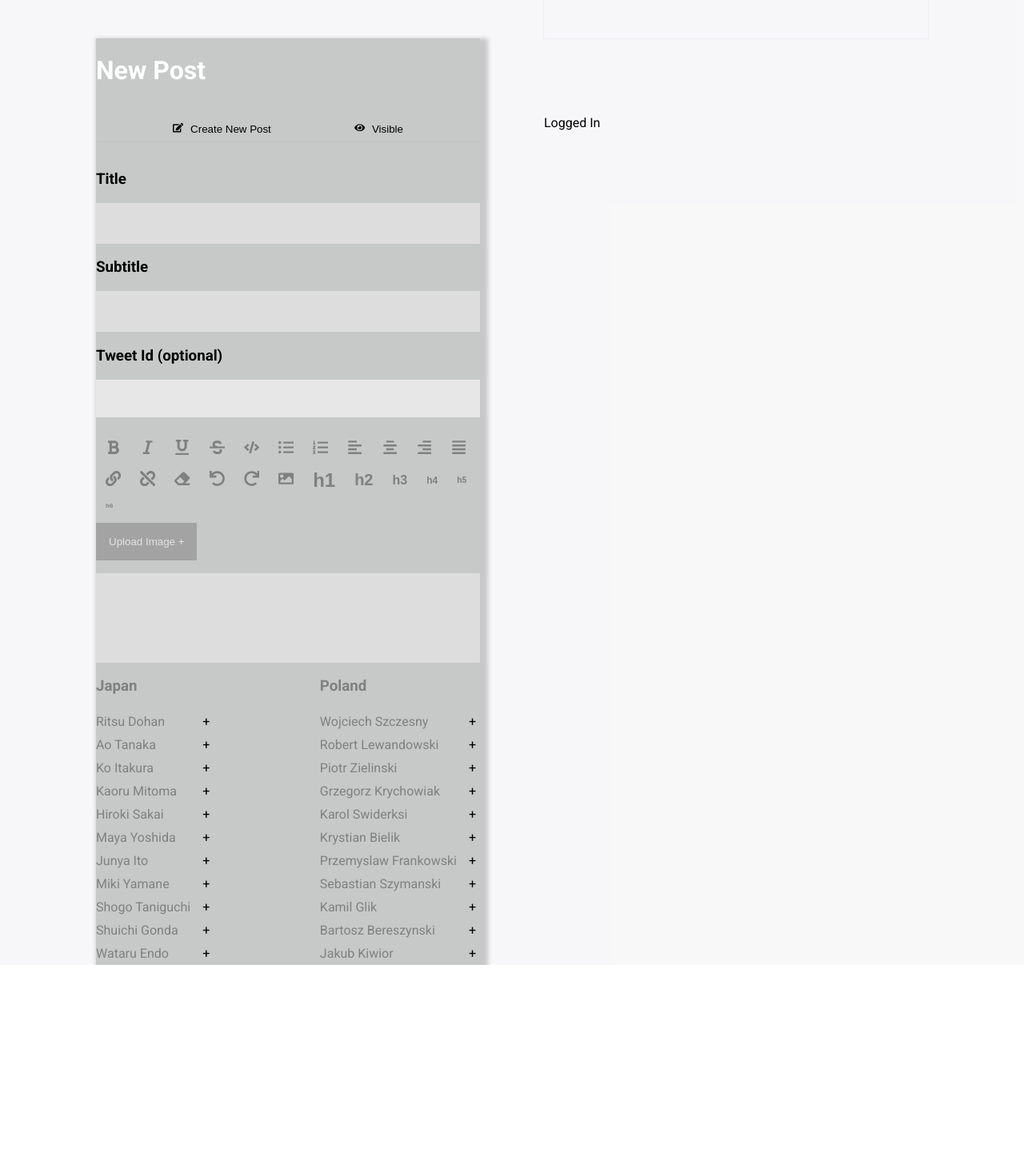
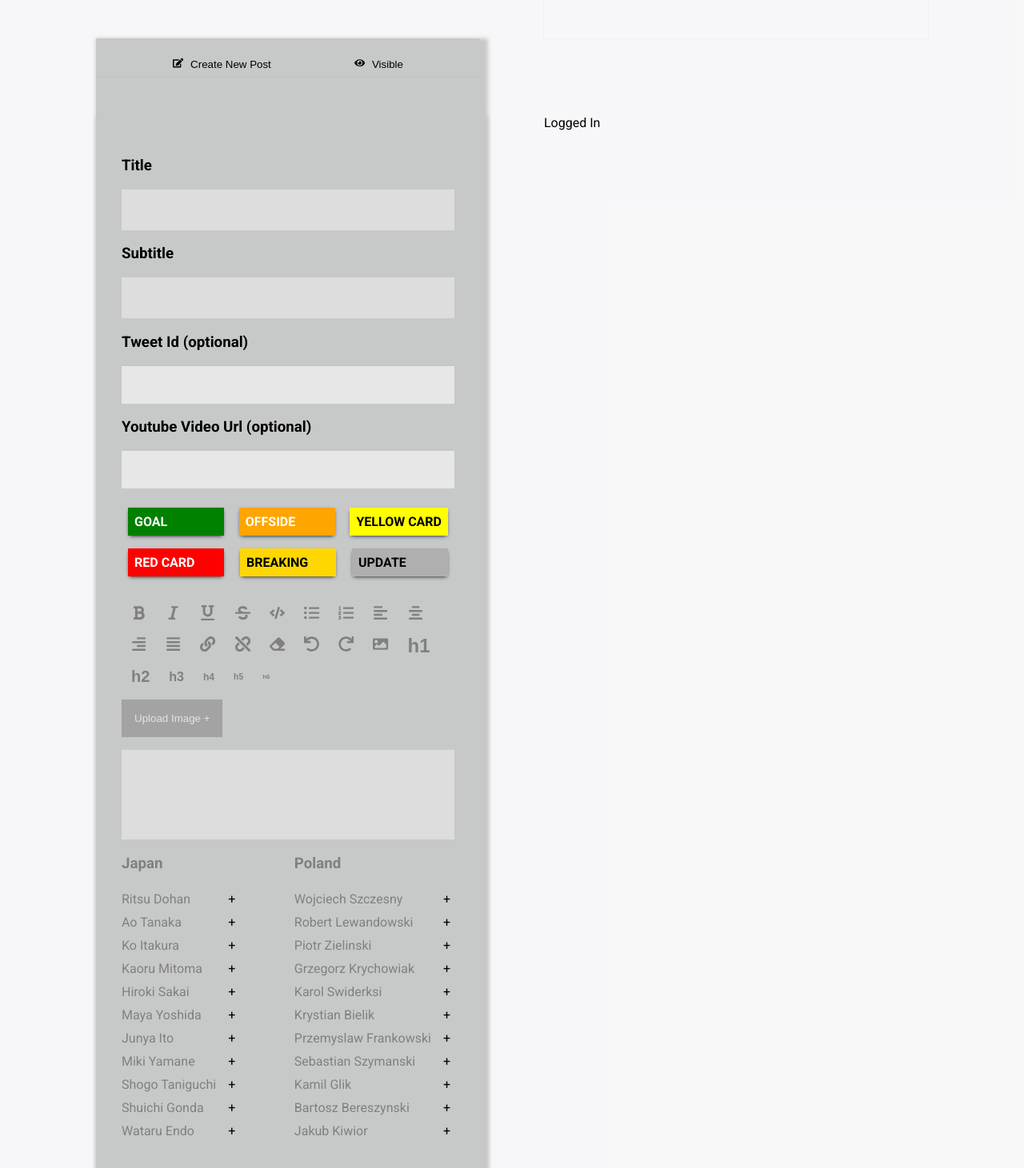
Before and after one commit to xScottishKrissx/live-text-redux, a React (Create React App) app: page / in a window 1280 px wide. Shown: the whole page at 80% size. Before the commit the page ends 1207 px from the top, so only its background shows below. Built offline with nearby package versions, Linux system fonts and the light colour scheme.

Commit message:
0.12.3 - Moved form fields to components

```diff
--- a/src/components/EditPost/editView.js
+++ b/src/components/EditPost/editView.js
@@ -1,22 +1,20 @@
-import { useEffect, useState, useRef } from "react";
+import { useEffect, useState } from "react";
 import { useDispatch, useSelector } from "react-redux";
+
 import PostControl from "../PostControl/postControl";
-import EditPostField from "./editPostField";
-
 import { addToPreview } from "../../features/previewEdit";
 
-import './editView.css'
-import EditTextArea from "./editTextArea";
-import EditType from "./editType";
-import Title from "../InputForm/title";
+import Title from "../InputForm/Title";
 import Subtitle from "../InputForm/Subtitle";
 import Twitter from "../InputForm/Twitter";
+import Youtube from "../InputForm/Youtube";
+import Type from "../InputForm/Type";
+import TextArea from "../InputForm/TextArea";
 
-const typeRange = ["Goal","Offside", "Yellow Card", "Red Card", "Breaking","Update"]
+import './editView.css'
+
 const EditTiptap = ({ id, handleEdit }) =>{
     const dispatch = useDispatch()
-    const tweetIdRef =  useRef()
-    const youtubeUrlRef =  useRef()
 
     const liveText = useSelector((state) => state.livetext.value)
     const getCurrentPost = liveText.filter(x => x.id === id)
@@ -56,40 +54,10 @@ const EditTiptap = ({ id, handleEdit }) =>{
                 <div className='author-input-form'>
                     <Title field={title} passNewFieldValue={setTitle}/>
                     <Subtitle field={subtitle} passNewFieldValue={setSubtitle} />
-
-
                     <Twitter setTweet={setTweet} value={insertTweet}/>
-                    {/* <div className='author-input-form-insert-tweet'>
-                        <div className='author-input-field'>
-                            <h3>Tweet Id (optional) </h3>
-                            <div>
-                                <input ref={tweetIdRef} type="text" onChange={(e)=>setTweet(e.target.value)} value={insertTweet}/>
-                            </div>
-                        </div>
-                    </div> */}
-
-
-                    <div className='author-input-form-insert-youtube'>
-                        <div className='author-input-field'>
-                            <h3>Youtube Video Url (optional) </h3>
-                            <div>
-                                <input ref={youtubeUrlRef} type="text" onChange={(e)=>setYoutube(e.target.value)} value={insertYoutube} />
-                            </div>
-                        </div>
-                    </div>
-
-                    <div className="author-input-form-type-select">
-                        <div className='author-input-form-type-select-items'>
-                            <EditType typeRange={typeRange} setPostType={setPostType} />
-                        </div>
-                    </div>
-
-                    <div className="author-input-form-text-area">
-                        <div className='author-input-text-editor'>
-                            <EditTextArea field={body} passNewFieldValue={setBody} setPostImageName={setPostImageName}/>
-                        </div>
-                    </div>
-
+                     <Youtube value={insertYoutube} setYoutube={setYoutube} />
+                    <Type setPostType={setPostType} />
+                    <TextArea field={body} passNewFieldValue={setBody} setPostImageName={setPostImageName} />
                 </div>
             </div>
 
--- /dev/null
+++ b/src/components/InputForm/TextArea.js
@@ -0,0 +1,12 @@
+import React from 'react'
+import EditTextArea from '../EditPost/editTextArea'
+
+export default function TextArea({field, passNewFieldValue, setPostImageName}) {
+  return (
+    <div className="author-input-form-text-area">
+        <div className='author-input-text-editor'>
+            <EditTextArea field={field} passNewFieldValue={passNewFieldValue} setPostImageName={setPostImageName}/>
+        </div>
+    </div>
+  )
+}
--- /dev/null
+++ b/src/components/InputForm/Type.js
@@ -0,0 +1,13 @@
+import React from 'react'
+import EditType from '../EditPost/editType'
+
+export default function Type({ setPostType}) {
+    const typeRange = ["Goal","Offside", "Yellow Card", "Red Card", "Breaking","Update"]
+  return (
+    <div className="author-input-form-type-select">
+        <div className='author-input-form-type-select-items'>
+            <EditType typeRange={typeRange} setPostType={setPostType} />
+        </div>
+    </div>
+  )
+}
--- /dev/null
+++ b/src/components/InputForm/Youtube.js
@@ -0,0 +1,16 @@
+import React,{useRef} from 'react'
+
+export default function Youtube({value, setYoutube}) {
+    const youtubeUrlRef =  useRef()
+
+    return (
+        <div className='author-input-form-insert-youtube'>
+            <div className='author-input-field'>
+                <h3>Youtube Video Url (optional) </h3>
+                <div>
+                    <input ref={youtubeUrlRef} type="text" onChange={(e)=>setYoutube(e.target.value)} value={value} />
+                </div>
+            </div>
+        </div>
+    )
+}
--- a/src/components/NewPost/NewPost.js
+++ b/src/components/NewPost/NewPost.js
@@ -1,15 +1,16 @@
 import React,{useState, useEffect} from 'react'
-import { useSelector, useDispatch } from 'react-redux'
+import { useDispatch } from 'react-redux'
 
 import { addItem } from '../../features/item'
 import PostControl from '../PostControl/postControl'
-import EditPostField from '../EditPost/editPostField'
-import EditTextArea from '../EditPost/editTextArea'
-import Title from '../InputForm/title'
+
+import Title from '../InputForm/Title'
 import Subtitle from '../InputForm/Subtitle'
 import Twitter from '../InputForm/Twitter'
+import Youtube from '../InputForm/Youtube'
+import Type from '../InputForm/Type'
+import TextArea from '../InputForm/TextArea'
 
-const typeRange = ["Goal","Offside", "Yellow Card", "Red Card", "Breaking","Update"]
 export default function NewPost({handleEdit}) {
     const dispatch = useDispatch()
 
@@ -20,56 +21,30 @@ export default function NewPost({handleEdit}) {
     const [postImageName, setPostImageName] = useState("")
     const [insertTweet, setTweet] = useState("")
     const [insertYoutube, setYoutube] = useState("")
-    const [clearContent, setClearContent] = useState(false)
 
     useEffect(() => {
         dispatch(addItem({postTitle,postSubtitle, postType, postBody, postImageName, insertTweet, insertYoutube}))
     },[postTitle,postSubtitle, postBody, postType, postImageName, insertTweet, insertYoutube])
+
     return (
-    <>
-        <h1>New Post</h1>
-
+        <div>
             <PostControl
                 handleEdit={handleEdit}
-        setClearContent={setClearContent}
                 setPostImageName={setPostImageName}
                 title={postTitle}
                 body={postBody}
                 subtitle={postSubtitle}
             />
-
-
-        {/* <div className='author-input-form-title'>
-            <div className="author-input-field">
-                <h3>Title</h3>
-                <EditPostField field={""} passNewFieldValue={setPostTitle}  />
-            </div>
-        </div> */}
-
+            <div className='author-input-wrapper'>
+                <div className='author-input-form'>
                     <Title field={""} passNewFieldValue={setPostTitle}/>
                     <Subtitle field={""} passNewFieldValue={setPostSubTitle} />
                     <Twitter setTweet={setTweet} value={insertTweet}/>
-        {/* <div className='author-input-form-subtitle' >
-            <div className='author-input-field'>
-                <h3>Subtitle</h3>
-                <EditPostField field={""} passNewFieldValue={setPostSubTitle} />
-            </div>
-        </div> */}
-
-        {/* <div className='author-input-form-insert-tweet'>
-            <div className='author-input-field'>
-                <h3>Tweet Id (optional) </h3>
-                <div>
-                    <input ref={tweetIdRef} type="text" onChange={(e)=>setTweet(e.target.value)} value={insertTweet}/>
+                    <Youtube setYoutube={setYoutube} value={insertYoutube} />
+                    <Type setPostType={setPostType} />
+                    <TextArea field={""} passNewFieldValue={setPostBody} setPostImageName={setPostImageName}/>
                 </div>
             </div>
-        </div> */}
-
-        <div className="author-input-form-text-area">
-            <div className='author-input-text-editor'>
-                <EditTextArea field={""} passNewFieldValue={setPostBody} setPostImageName={setPostImageName}/>
         </div>
-        </div>
-    </>
     )
 }
--- a/src/components/PostControl/postControl.js
+++ b/src/components/PostControl/postControl.js
@@ -8,7 +8,7 @@ import './postControl.css'
 
 import { FaSave, FaEdit, FaTrash, FaEye, FaEyeSlash} from 'react-icons/fa'
 
-export default function PostControl({id, handleEdit, body, subtitle, title, type,tweet, youtube, image, editMode, hide, setClearContent, setPostImageName}) {
+export default function PostControl({id, handleEdit, body, subtitle, title, type,tweet, youtube, image, editMode, hide,setPostImageName}) {
     // localStorage.clear()
     const dispatch = useDispatch()
     const liveText = useSelector((state) => state.livetext.value)
@@ -39,7 +39,7 @@ export default function PostControl({id, handleEdit, body, subtitle, title, type
           dispatch(updateArray(updateLiveTextArray))
           localStorage.setItem("live-text", JSON.stringify(updateLiveTextArray))
           console.log("Clear Form")
-          setClearContent(true)
+
           setPostImageName("")
 
 
```
Lines whose indentation alone changed are shown as unchanged.
